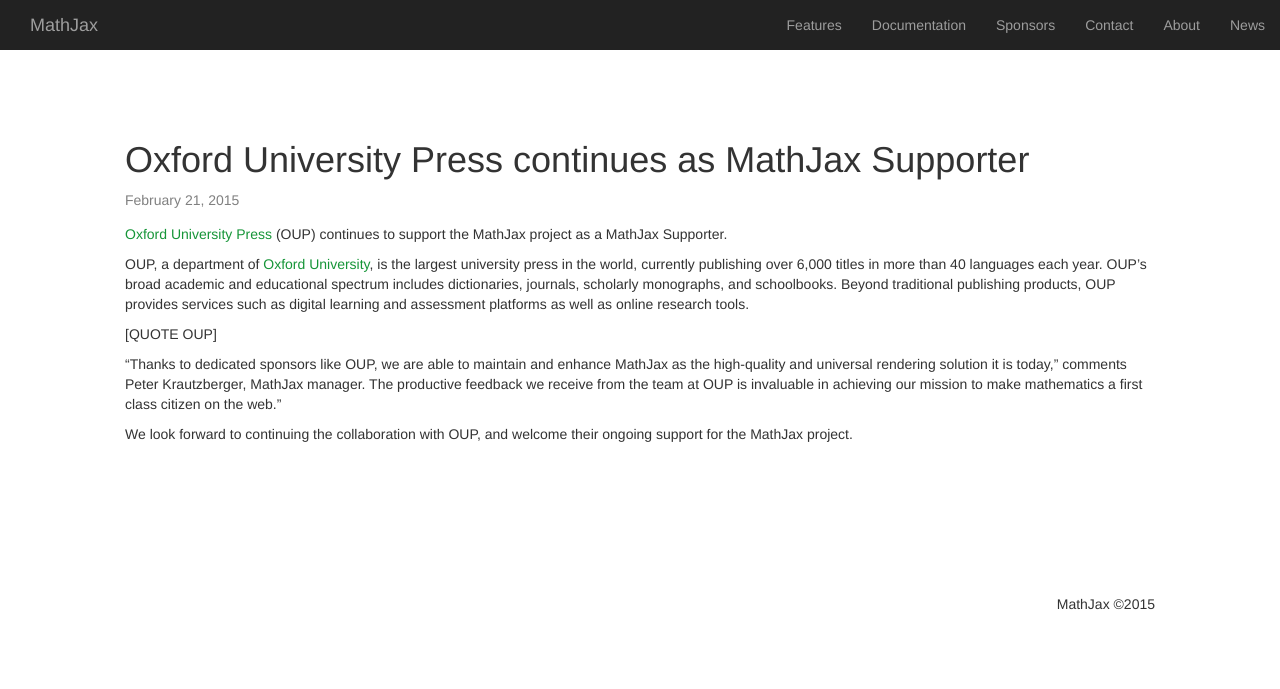
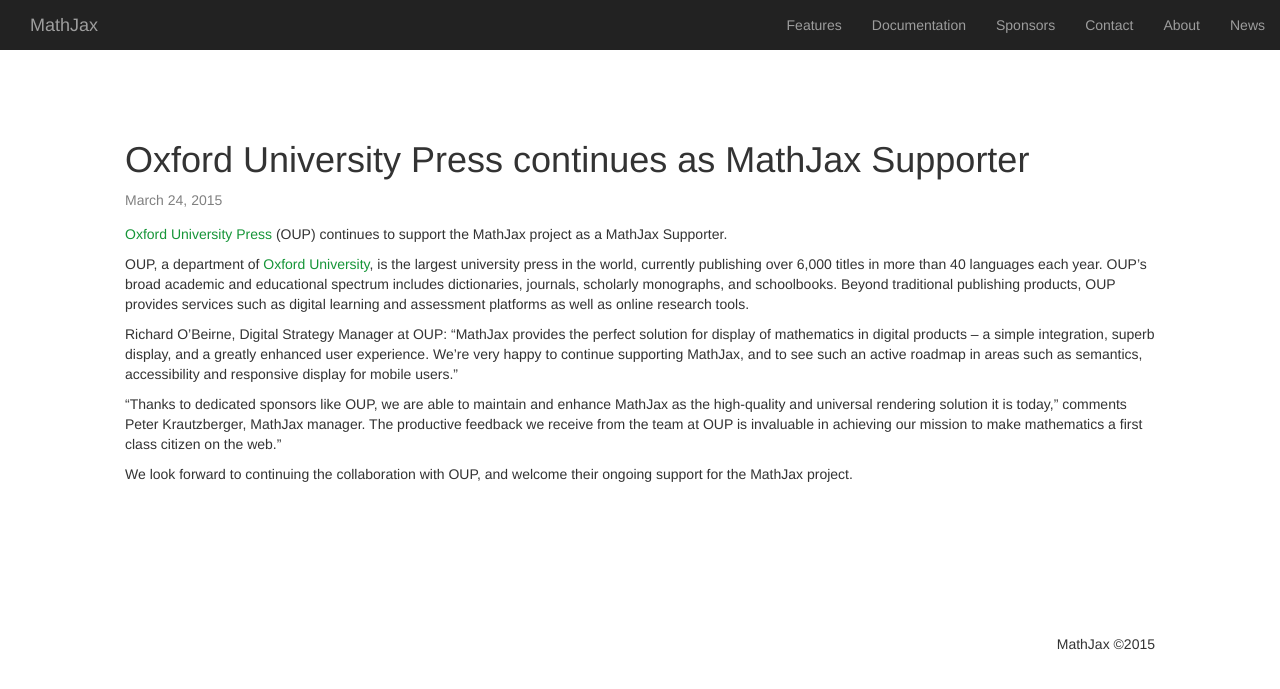
Before and after one commit to mathjax/MathJax-website, a Jekyll site: the page built from _posts/2015-02-21-oxford-university-press-continues-as-mathjax-supporter-2.md, in a window 1280 px wide. Shown: the top 689 px of the page. Built offline with Jekyll 4.4.1, drawn with Linux system fonts in a browser that asks for light colours; nearby versions of some CDN libraries.

Commit message:
publish: OUP announcement

```diff
--- a/_posts/2015-02-21-oxford-university-press-continues-as-mathjax-supporter-2.md
+++ b/_posts/2015-02-21-oxford-university-press-continues-as-mathjax-supporter-2.md
@@ -1,7 +1,7 @@
 ---
 layout: post
 title: Oxford University Press continues as MathJax Supporter
-date: 2015-02-21
+date: 2015-03-24
 categories: News
 type: post
 author:
@@ -13,7 +13,7 @@
 
 OUP, a department of [Oxford University](http://www.ox.ac.uk/), is the largest university press in the world, currently publishing over 6,000 titles in more than 40 languages each year. OUP's broad academic and educational spectrum includes dictionaries, journals, scholarly monographs, and schoolbooks. Beyond traditional publishing products, OUP provides services such as digital learning and assessment platforms as well as online research tools.
 
-[QUOTE OUP]
+Richard O’Beirne, Digital Strategy Manager at OUP: “MathJax provides the perfect solution for display of mathematics in digital products – a simple integration, superb display, and a greatly enhanced user experience. We’re very happy to continue supporting MathJax, and to see such an active roadmap in areas such as semantics, accessibility and responsive display for mobile users.”
 
 “Thanks to dedicated sponsors like OUP, we are able to maintain and enhance MathJax as the high-quality and universal rendering solution it is today,” comments Peter Krautzberger, MathJax manager. The productive feedback we receive from the team at OUP is invaluable in achieving our mission to make mathematics a first class citizen on the web.”
 
```
